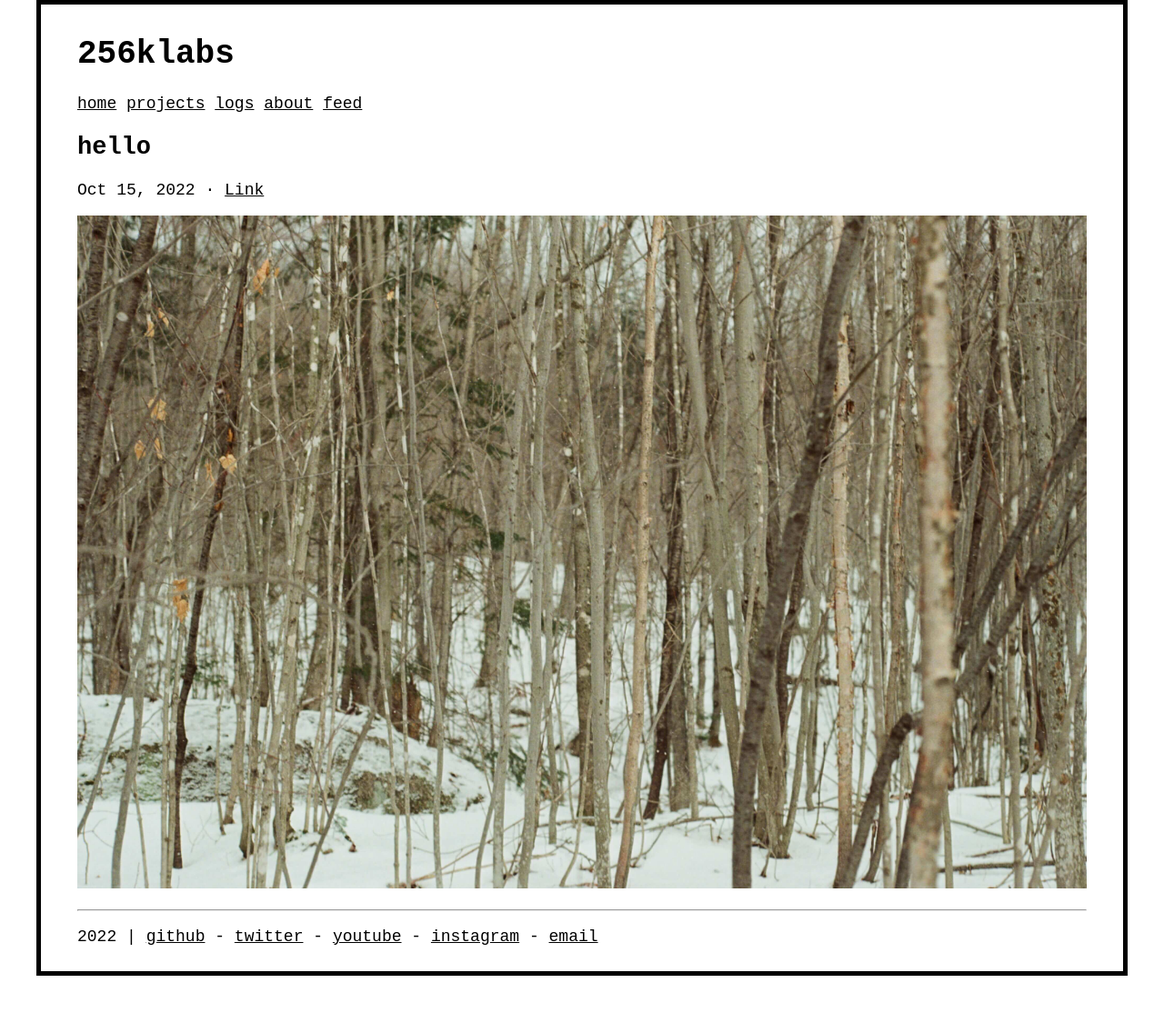
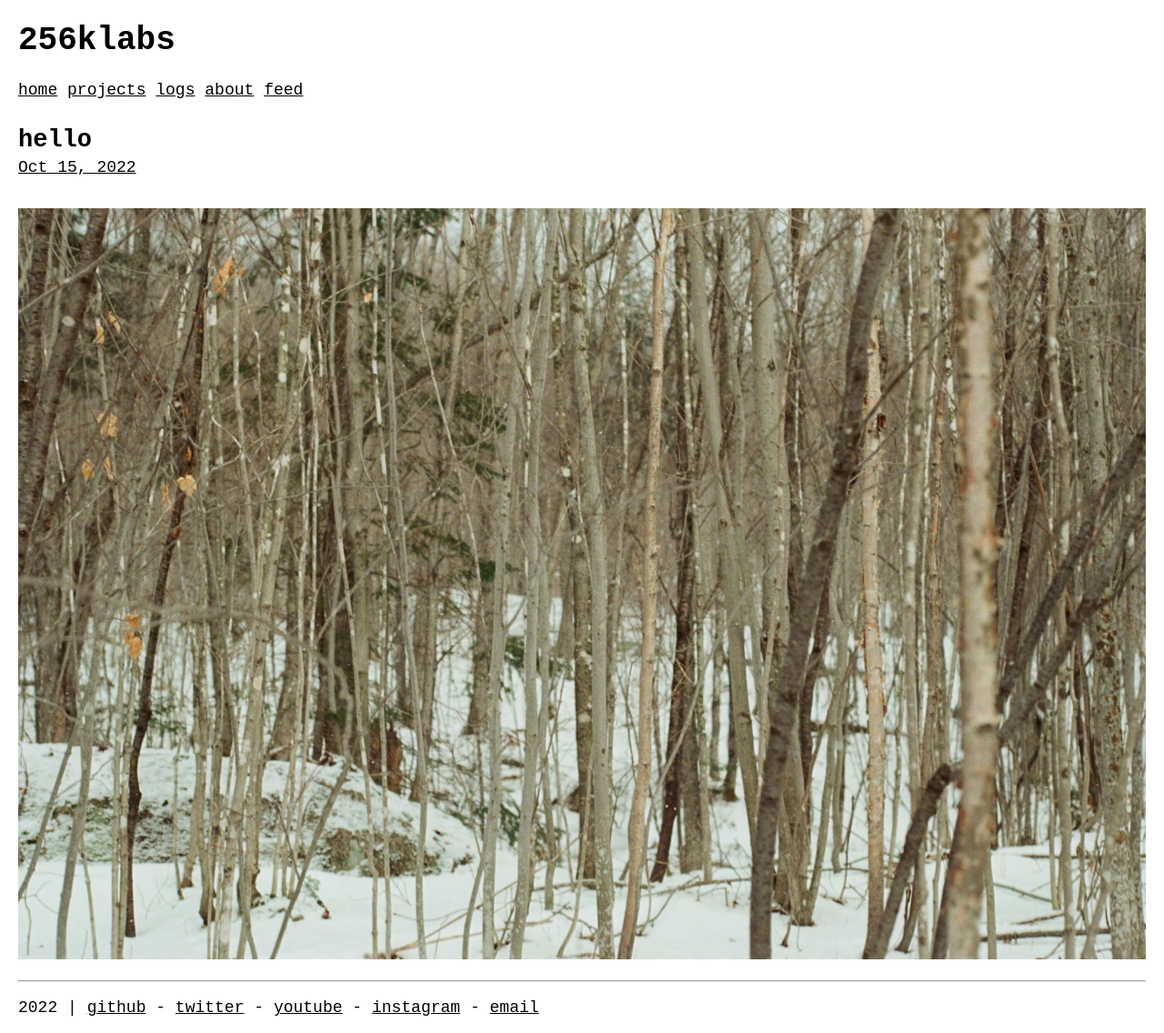
Before and after one commit to 256k/256KLABS, a Jekyll site: the page built from _posts/2022-10-14-hello.md, in a window 1280 px wide. Shown: the whole page at 91% size. Built offline with Jekyll 4.4.1, drawn with Linux system fonts in a browser that asks for light colours; before the commit the page ends 1073 px from its top, so only the background shows below that.

Commit message:
modified the design

```diff
--- a/_includes/article.html
+++ b/_includes/article.html
@@ -1,10 +1,10 @@
 <article>
-  <h2>{{ post.title | escape }}</h2>
-  <p>
+  <h2 class="post-title">{{ post.title | escape }}</h2>
+  <p class="post-date">
     <time datetime="{{ post.date | date_to_xmlschema }}">
       {%- assign date_format = site.minima.date_format | default: "%b %-d, %Y" -%}
-      {{ post.date | date: date_format }}
-    </time> · <a href="{{ post.url | relative_url }}">Link</a>
+      <a href="{{ post.url | relative_url }}"> {{ post.date | date: date_format }}</a>
+    </time>
   </p>
   {{ post.content }}
   <hr/>
--- a/_includes/footer.html
+++ b/_includes/footer.html
@@ -1,12 +1,8 @@
 <footer class="container">
-  <div class="row">
-    <div class="col">
       <hr>
       <p>{{ site.time | date: '%Y' }} | <a target="_blank" href="https://www.github.com/256k">github</a> -
         <a target="_blank" href="https://twitter.com/fayek">twitter</a> -
         <a target="_blank" href="https://www.youtube.com/channel/UCjB1kddbAqQmzbhSGsqFCug">youtube</a> -
         <a target="_blank" href="https://www.instagram.com/fayek/">instagram</a> -
         <a target="_blank" href="mailto:256k.labs@gmail.com">email</a></p>
-    </div>
-  </div>
 </footer>
--- a/_includes/nav.html
+++ b/_includes/nav.html
@@ -1,9 +1,5 @@
 <nav class="container">
-  <div class="row">
-    <div class="col">
       {% for item in site.data.nav.items %}
       <span class="me-3{% if item.url == page.url %} active{% endif %}"><a href="{{ site.url }}{{site.baseurl}}{{ item.url }}" target="{% if item.target == 'blank' %}_blank{% endif %}">{{ item.title }}</a></span>
       {% endfor %}
-    </div>
-  </div>
 </nav>
--- a/_layouts/abstract-home.html
+++ b/_layouts/abstract-home.html
@@ -4,6 +4,7 @@
 {% include head.html %}
 <body class="homepage">
 <h1>{{site.data.meta.title }}</h1>
+<h3>{{site.data.meta.description }}</h3>
 {% include nav.html %}
   <div class="content">
     {{ content }}
--- a/_layouts/abstract.html
+++ b/_layouts/abstract.html
@@ -5,7 +5,7 @@
 <body>
 <h1>{{site.data.meta.title }}</h1>
 {% include nav.html %}
-  <div class="col">
+  <div>
     {{ content }}
   </div>
   {% include footer.html %}
--- a/assets/stylesheets/style.css
+++ b/assets/stylesheets/style.css
@@ -9,11 +9,15 @@ html {
 body {
   font-family: monospace;
   font-size: 18px;
-  max-width: 1200px;
+  /* max-width: 1200px; */
   width: 100%;
   margin: auto;
-  padding: 10px 40px;
-  border: 5px solid #000;
+  /* padding: 10px 40px;
+  border: 5px solid #000; */
+}
+
+@media (max-width: 480px) {
+  body {font-size: 14px;}
 }
 
 .active {
@@ -35,4 +39,11 @@ a:visited {
 article:last-child hr {
   display: none;
 }
+.post-title {
+  margin: 30px auto 0;
+}
+.post-date {
+  /* font-size: 12px; */
+  margin: 5px auto 35px;
+}
 /*# sourceMappingURL=style.css.map */
```
